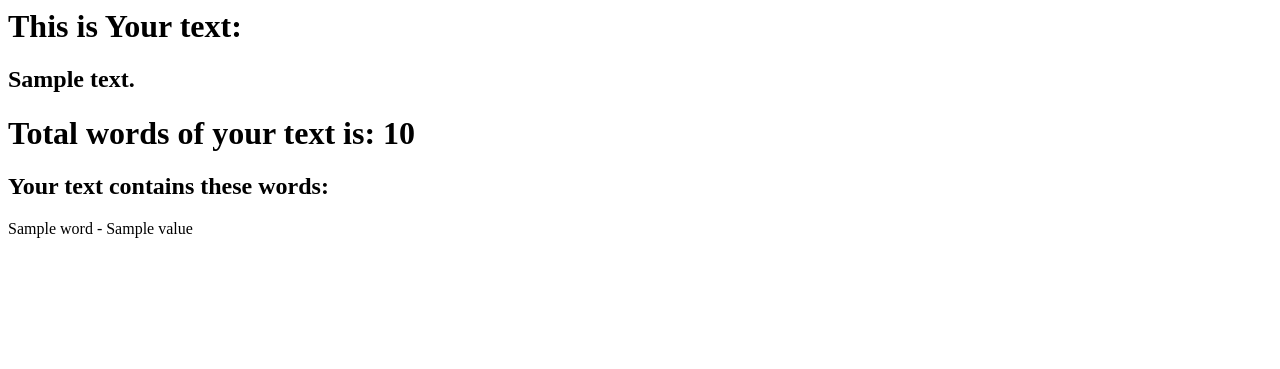
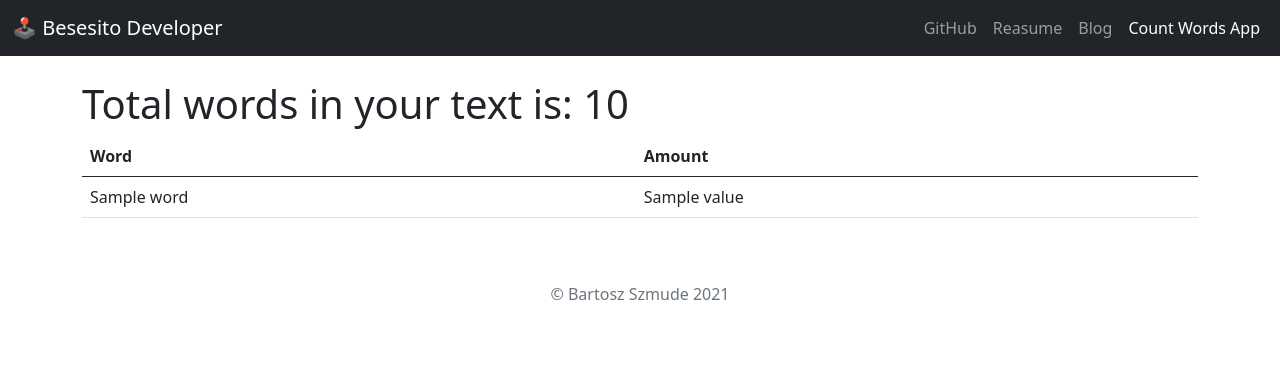
Before and after one commit to besesito/pythonanywhere, a Django app: template countword/templates/count/counted.html in a window 1280 px wide. Shown: the top 369 px of the page. Run offline with Django 3.2, Linux system fonts and the light colour scheme; the template is opened without the code that fills it: most values are stand-ins (such as "Sample title", 1, 10 or a date in 2020).

Commit message:
Added count app

```diff
--- a/countword/templates/count/counted.html
+++ b/countword/templates/count/counted.html
@@ -1,8 +1,100 @@
-<h1>This is Your text:</h1>
-<h2> {{fulltext}} </h2>
-<h1> Total words of your text is: {{total}} </h1>
-<h2>Your text contains these words:</h2>
-{% for word, value in dictionary %}
-{{ word }} - {{ value }}
+<!doctype html>
+<html lang="en">
+<head>
+    {% load static %}
+    <meta charset="utf-8">
+    <meta name="viewport" content="width=device-width, initial-scale=1">
+    <meta name="description" content="">
+    <meta name="author" content="Mark Otto, Jacob Thornton, and Bootstrap contributors">
+    <meta name="generator" content="Hugo 0.79.0">
+    <title>Besesito Developer · Blog</title>
+
+    <!-- Bootstrap core CSS -->
+    <link href="https://cdn.jsdelivr.net/npm/bootstrap@5.0.0-beta1/dist/css/bootstrap.min.css" rel="stylesheet" integrity="sha384-giJF6kkoqNQ00vy+HMDP7azOuL0xtbfIcaT9wjKHr8RbDVddVHyTfAAsrekwKmP1" crossorigin="anonymous">
+    <!-- Favicons -->
+    <link rel="apple-touch-icon" href="/docs/5.0/assets/img/favicons/apple-touch-icon.png" sizes="180x180">
+    <link rel="icon" href="/docs/5.0/assets/img/favicons/favicon-32x32.png" sizes="32x32" type="image/png">
+    <link rel="icon" href="/docs/5.0/assets/img/favicons/favicon-16x16.png" sizes="16x16" type="image/png">
+    <link rel="manifest" href="/docs/5.0/assets/img/favicons/manifest.json">
+    <link rel="mask-icon" href="/docs/5.0/assets/img/favicons/safari-pinned-tab.svg" color="#7952b3">
+    <link rel="icon" href="/docs/5.0/assets/img/favicons/favicon.ico">
+    <meta name="theme-color" content="#7952b3">
+
+
+    <style>
+      .bd-placeholder-img {
+        font-size: 1.125rem;
+        text-anchor: middle;
+        -webkit-user-select: none;
+        -moz-user-select: none;
+        user-select: none;
+      }
+
+      @media (min-width: 768px) {
+        .bd-placeholder-img-lg {
+          font-size: 3.5rem;
+        }
+      }
+    </style>
+
+
+</head>
+
+<body>
+
+<header>
+    <nav class="navbar navbar-expand-lg navbar-dark bg-dark" >
+        <div class="container-fluid">
+            <a class="navbar-brand" href="{% url 'home' %}">🕹 Besesito Developer</a>
+            <button class="navbar-toggler" type="button" data-bs-toggle="collapse" data-bs-target="#navbarNavAltMarkup" aria-controls="navbarNavAltMarkup" aria-expanded="false" aria-label="Toggle navigation">
+                <span class="navbar-toggler-icon"></span>
+            </button>
+            <div class="collapse navbar-collapse justify-content-end" id="navbarNavAltMarkup">
+                <div class="navbar-nav">"
+                    <a class="nav-link" href="https://github.com/besesito/">GitHub</a>
+                    <a class="nav-link" href="{% static 'cv.pdf' %}">Reasume</a>
+                    <a class="nav-link" href="{% url 'allblogs' %}">Blog</a>
+                    <a class="nav-link active" href="{% url 'count' %}">Count Words App</a>
+                </div>
+            </div>
+        </div>
+    </nav>
+</header>
 <br/>
-{% endfor %}
+<div class="container">
+    <h1> Total words in your text is: {{total}} </h1>
+
+    <table class="table">
+  <thead>
+    <tr>
+
+      <th scope="col">Word</th>
+      <th scope="col">Amount</th>
+
+    </tr>
+  </thead>
+  <tbody>
+  {% for word, value in dictionary %}
+    <tr>
+
+      <td>{{ word }}</td>
+      <td>{{ value }}</td>
+    </tr>
+  {% endfor %}
+  </tbody>
+</table>
+
+</div>
+</body>
+<footer class="text-muted py-5">
+    <div class="container text-center">
+        <p>© Bartosz Szmude {% now "Y" %} </p>
+
+    </div>
+</footer>
+
+<script src="https://cdn.jsdelivr.net/npm/bootstrap@5.0.0-beta1/dist/js/bootstrap.bundle.min.js" integrity="sha384-ygbV9kiqUc6oa4msXn9868pTtWMgiQaeYH7/t7LECLbyPA2x65Kgf80OJFdroafW" crossorigin="anonymous"></script>
+
+
+</body>
+</html>
```
Also changed, not shown: countword/apps.py (line endings or trailing spaces).
